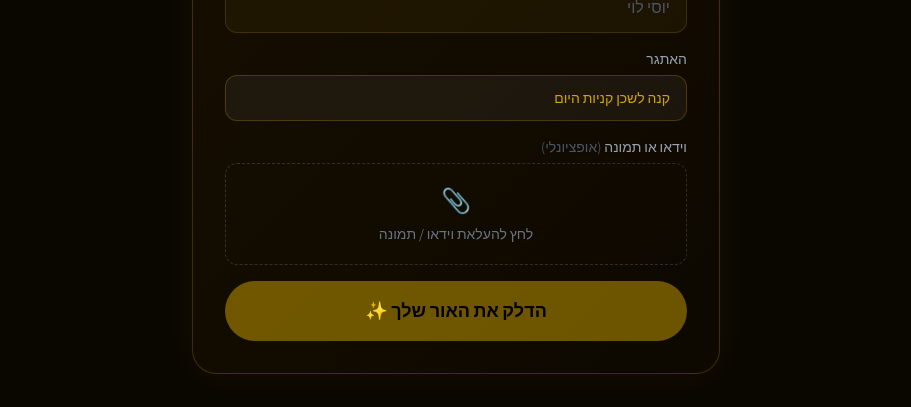
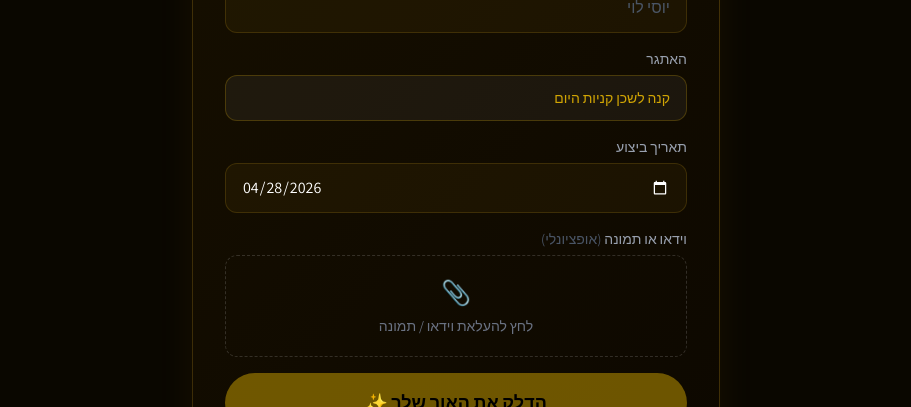
Before and after one commit to adam554433-cloud/mabim-or, a Next.js app: page / in a window 1280 px wide. Shown: the part 2000-2407 px from the top of the page, without its empty margins (184-1095 px from the left). Built offline with nearby package versions, Linux system fonts and the light colour scheme; no server answers.

Commit message:
feat: add date field to submission form

```diff
--- a/src/components/SubmissionForm.tsx
+++ b/src/components/SubmissionForm.tsx
@@ -15,6 +15,7 @@ type Status = "idle" | "loading" | "success" | "error";
 
 export default function SubmissionForm({ challenge, onSubmit, formRef }: SubmissionFormProps) {
   const [name, setName]           = useState("");
+  const [performedAt, setPerformedAt] = useState(() => new Date().toISOString().split("T")[0]);
   const [videoFile, setVideoFile] = useState<File | null>(null);
   const [status, setStatus]       = useState<Status>("idle");
   const [submittedName, setSubmittedName] = useState("");
@@ -31,7 +32,7 @@ export default function SubmissionForm({ challenge, onSubmit, formRef }: Submiss
       const res  = await fetch("/api/submissions", {
         method: "POST",
         headers: { "Content-Type": "application/json" },
-        body: JSON.stringify({ name: name.trim(), challenge_id: challenge.id }),
+        body: JSON.stringify({ name: name.trim(), challenge_id: challenge.id, performed_at: performedAt }),
       });
       const data = await res.json();
       if (!res.ok) throw new Error(data.error);
@@ -120,6 +121,20 @@ export default function SubmissionForm({ challenge, onSubmit, formRef }: Submiss
               </div>
 
               <div>
+                <label className="block text-sm text-gray-400 mb-1.5">תאריך ביצוע</label>
+                <input
+                  type="date"
+                  value={performedAt}
+                  onChange={e => setPerformedAt(e.target.value)}
+                  max={new Date().toISOString().split("T")[0]}
+                  className="w-full rounded-xl px-4 py-3 text-white focus:outline-none transition-all text-base"
+                  style={{ background: "rgba(251,191,36,0.05)", border: "1px solid rgba(251,191,36,0.15)", colorScheme: "dark" }}
+                  onFocus={e => (e.target.style.borderColor = "rgba(251,191,36,0.5)")}
+                  onBlur={e => (e.target.style.borderColor = "rgba(251,191,36,0.15)")}
+                />
+              </div>
+
+              <div>
                 <label className="block text-sm text-gray-400 mb-1.5">
                   וידאו או תמונה <span className="text-gray-600">(אופציונלי)</span>
                 </label>
```
